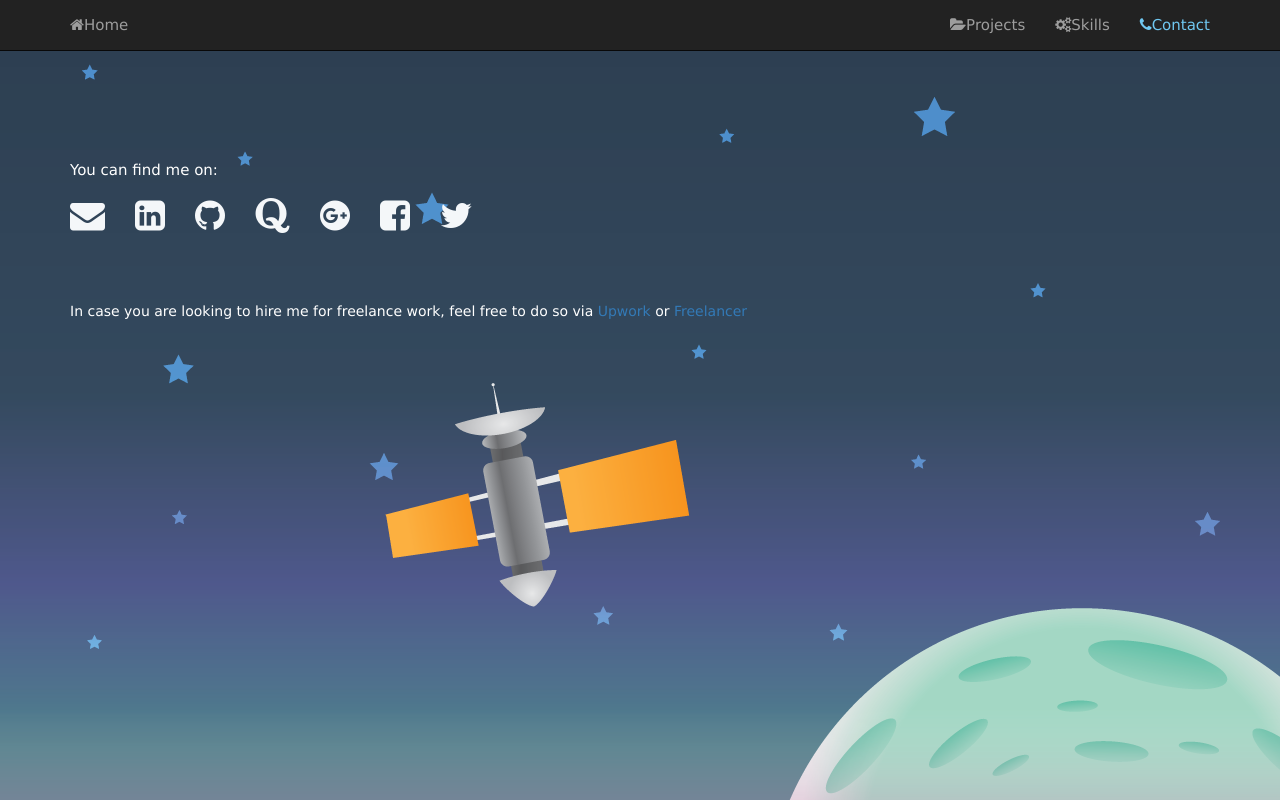
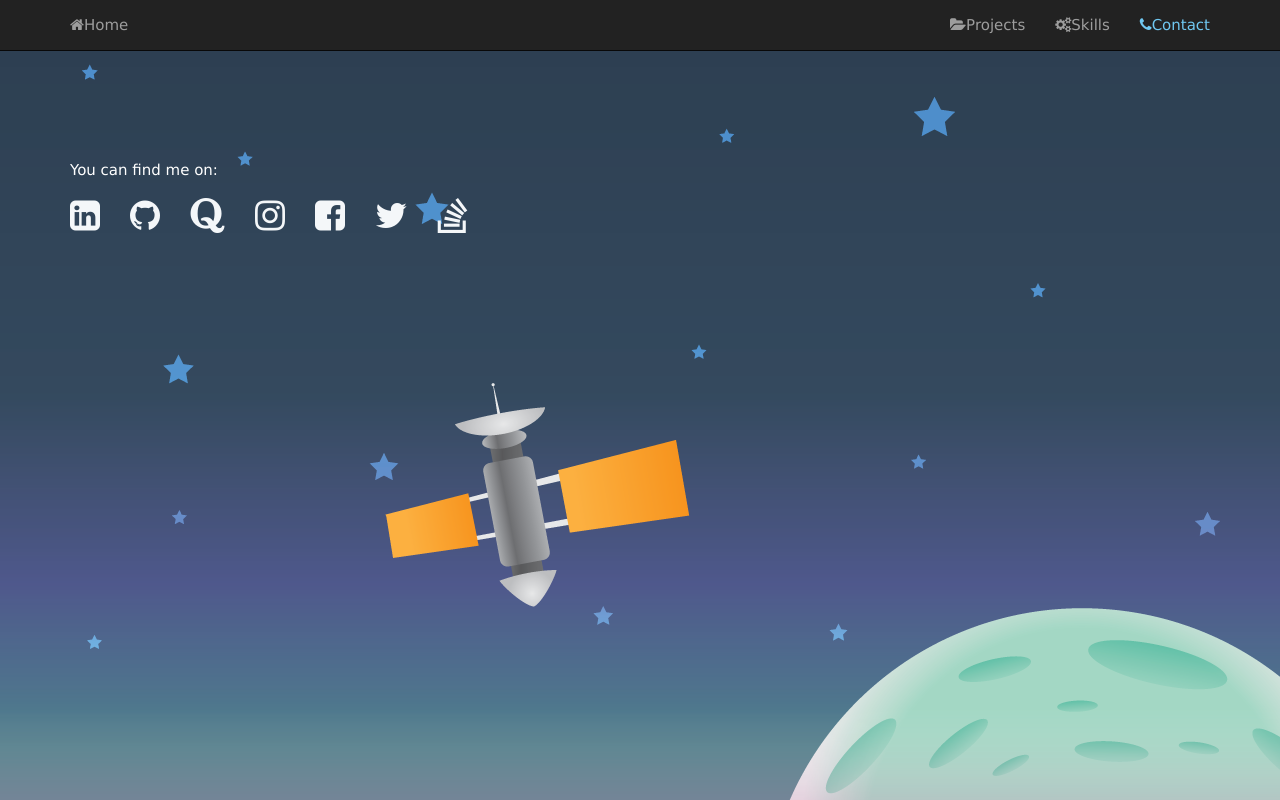
Before and after one commit to abhi40308/website, an Angular app: page /contact in a window 1280 px wide. Built offline with nearby package versions, Linux system fonts and the light colour scheme.

Commit message:
contact insta add

```diff
--- a/src/app/contact/contact.component.html
+++ b/src/app/contact/contact.component.html
@@ -1,73 +1,4 @@
-<!-- <div class="container">
-    <div id="form-send" class="row">
-    <div class="col-md-8 col-sm-12 col-md-offset-2">
 
-    <div class="row">
-    <div class="col-md-12">
-     <p> Write to me if : </p>
-        <ul>
-            <li>You have a project or an idea, that i can help you to implement</li>
-            <li>There is a wish to get me involved in some creative work</li>
-            <li>You are a recruiter</li>
-            <li>You just wanna say 'hi!'</li>
-        </ul>
-    </div>
-	</div>
-    <br>
-    <br>
-    <form id="contact-form" method="post" action="/assets/js/contact.php" name="myform" role="form">
-
-    <div class="messages"></div>
-
-    <div class="controls">
-
-        <div class="row">
-            <div class="col-sm-6">
-                <div class="form-group">
-                    <label for="form_name">Name *</label>
-                    <input id="form_name" type="text" name="name" class="form-control" placeholder="What your mom calls you *" required="required" data-error="Name is required.">
-                    <div class="help-block with-errors"></div>
-                </div>
-            </div>
-
-            <div class="col-sm-6">
-                <div class="form-group">
-                    <label for="form_email">Email *</label>
-                    <input id="form_email" type="email" name="email" class="form-control" placeholder="Where can i email you back *" required="required" data-error="Valid email is required.">
-                    <div class="help-block with-errors"></div>
-                </div>
-            </div>
-        </div>
-
-        <div class="row">
-            <div class="col-md-12">
-                <div class="form-group">
-                    <label for="form_message">Message *</label>
-                    <textarea id="form_message" name="message" class="form-control" placeholder="What's on your mind *" rows="4" required="required" data-error="Please,leave us a message."></textarea>
-                    <div class="help-block with-errors"></div>
-                </div>
-            </div>
-            <br>
-            <div class="col-md-12">
-                <input type="submit" class="btn btn-success btn-send" value="Send message">
-            </div>
-        </div>
-        <br>
-        <div class="row">
-            <div class="col-md-12">
-                <p class="text-muted"><strong>*</strong> These fields are required (all fields are required anyways)</p>
-            </div>
-        </div>
-        <div class="row">
-            <div class="col-md-12">
-                <p class="text-muted">It is currently hosted on github (for free of course) and github doesn't support backend, so the form won't work. But you can find me on :</p>
-            </div>
-        </div>
-    </div>
-    </form>
-</div>
-</div>
-</div> -->
 
 
 
@@ -81,10 +12,6 @@
 
     <p style="font-size: 15px;">You can find me on:</p>
 
-    <a class="font" href="mailto:abhijeet40308@gmail.com" target="_top">
-      <i class="fa fa-envelope"></i>
-    </a>
-
     <a class="font" href="https://www.linkedin.com/in/abhijeet-singh-khangarot-7a6792126/" target="_blank">
       <i class="fa fa-linkedin-square"></i>
     </a>
@@ -97,8 +24,8 @@
       <i class="fa fa-quora"></i>
     </a>
 
-    <a class="font gp" href="https://plus.google.com/u/0/108829467037550076358" target="_blank">
-      <i class="fa fa-google-plus-official"></i>
+    <a class="font gp" href="https://www.instagram.com/__a.b.h.i/" target="_blank">
+      <i class="fa fa-instagram"></i>
     </a>
 
     <a class="font fb" href="https://www.facebook.com/abhijeetsingh.khangarot" target="_blank">
@@ -109,15 +36,17 @@
       <i class="fa fa-twitter"></i>
     </a>
 
+    <a class="font tw" href="https://stackoverflow.com/users/7088648/jokerster?tab=profile" target="_blank">
+      <i class="fa fa-stack-overflow"></i>
+    </a>
+
 
   </div>
 
   <br>
   <br>
   <br>
-  <div class="row">
-    <p style="font-size: 14px;">In case you are looking to hire me for freelance work, feel free to do so via  <a href="https://www.upwork.com/freelancers/~01dda0eae2b2481a77">Upwork</a>  or  <a href="https://www.freelancer.com/u/abhijeet40308">Freelancer</a></p>
-  </div>
+
 </div>
 </div>
 <!-- <script src="/assets/js/contact.js"></script> -->
```
